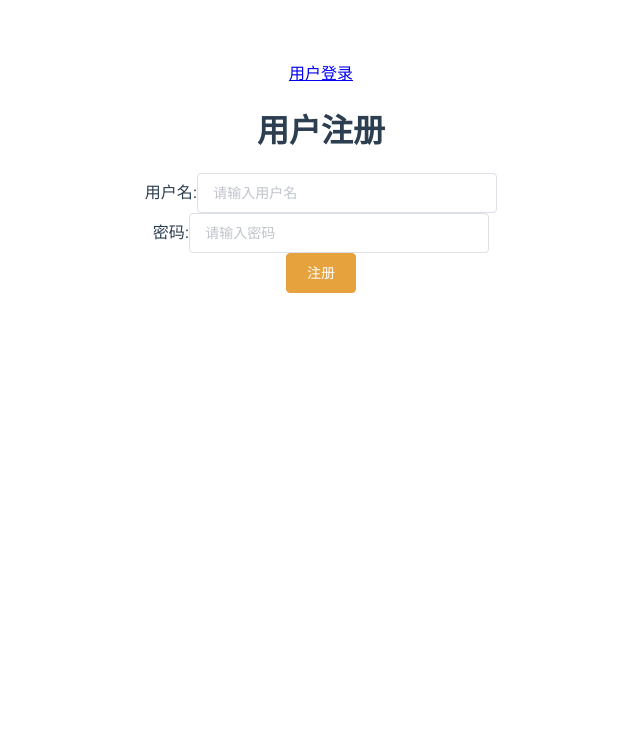
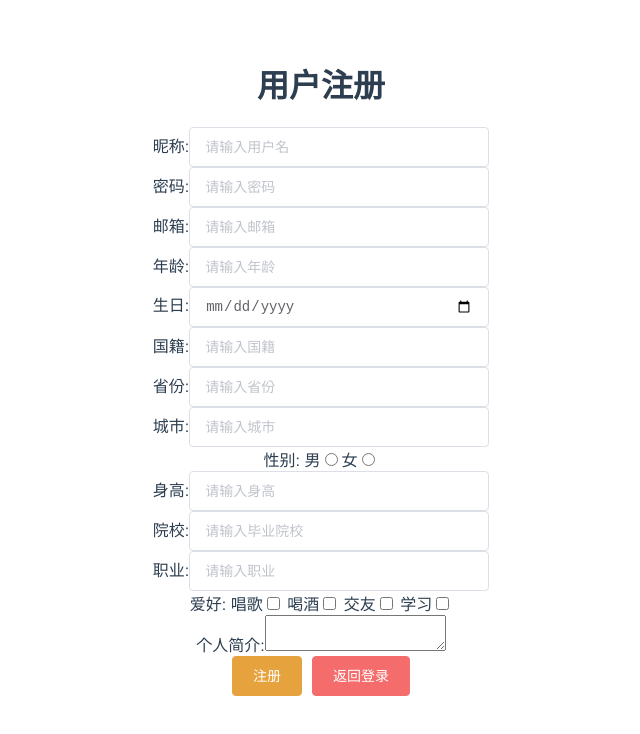
Before and after one commit to Carysuns/demo_vue, a Vue app in the folder apply/: page /#/regist in a window 1280 px wide. Shown: the top 734 px of the page, without its empty margins (319-959 px from the left). Built offline with nearby package versions, Linux system fonts and the light colour scheme.

Commit message:
注册画面修正

```diff
--- a/apply/src/App.vue
+++ b/apply/src/App.vue
@@ -1,14 +1,14 @@
 <template>
   <div id="app">
     <!-- <img src="./assets/logo.png"> -->
-    <router-link to="/login">用户登录</router-link>
+    <router-link to="/login"></router-link>
     <router-view></router-view>
   </div>
 </template>
 
 <script>
 export default {
-  name: 'App'
+  name: 'App',
 }
 </script>
 
--- a/apply/src/views/Login.vue
+++ b/apply/src/views/Login.vue
@@ -1,5 +1,6 @@
 <template>
-  <div id="maindiv">
+  <div>
+    <h1>用户登录</h1>
     <el-input class="inputtext" v-model="input" maxlength="11" placeholder="请输入用户名"></el-input><br>
     <el-input class="inputtext" placeholder="请输入密码" maxlength="16" v-model="password" show-password></el-input>
     <el-row id="button1">
--- a/apply/src/views/Regist.vue
+++ b/apply/src/views/Regist.vue
@@ -1,10 +1,29 @@
 <template>
     <div>
         <h1>用户注册</h1>
-        用户名:<el-input v-model="input" maxlength="11" placeholder="请输入用户名" style="width:300px"></el-input><br>
-        密码:<el-input v-model="input" maxlength="11" style="width:300px" placeholder="请输入密码"></el-input><br>
+        <form>
+            <label>昵称:</label><el-input v-model="username" maxlength="11" placeholder="请输入用户名" style="width:300px"></el-input><br>
+            <label>密码:</label><el-input v-model="password" maxlength="11" style="width:300px" placeholder="请输入密码"></el-input><br>
+            <label>邮箱:</label><el-input v-model="email" maxlength="20" style="width:300px" placeholder="请输入邮箱"></el-input><br>
+            <label>年龄:</label><el-input type="number" v-model="age" maxlength="20" style="width:300px" placeholder="请输入年龄"></el-input><br>
+            <label>生日:</label><el-input type="date" v-model="birthday" maxlength="20" style="width:300px"></el-input><br>
+            <label>国籍:</label><el-input v-model="country" maxlength="20" style="width:300px" placeholder="请输入国籍"></el-input><br>
+            <label>省份:</label><el-input v-model="province" maxlength="20" style="width:300px" placeholder="请输入省份"></el-input><br>
+            <label>城市:</label><el-input v-model="city" maxlength="20" style="width:300px" placeholder="请输入城市"></el-input><br>
+            <label>性别: </label>男<input type="radio" v-model="sex" name="sex" value="male">女<input type="radio" v-model="sex" name="sex" value="female"><br>
+            <label>身高:</label><el-input v-model="height" maxlength="20" style="width:300px" placeholder="请输入身高"></el-input><br>
+            <label>院校:</label><el-input v-model="collage" maxlength="30" style="width:300px" placeholder="请输入毕业院校"></el-input><br>
+            <label>职业:</label><el-input v-model="
+            occupation" maxlength="20" style="width:300px" placeholder="请输入职业"></el-input><br>
+            <label>爱好: </label>唱歌<input type="checkbox" v-model="hobby" value="music">
+                                喝酒<input type="checkbox" v-model="hobby" value="peer">
+                                交友<input type="checkbox" v-model="hobby" value="friends">
+                                学习<input type="checkbox" v-model="hobby" value="study"><br>
+            <label>个人简介:</label><textarea></textarea><br>
+            <el-button type="warning" @click="regist">注册</el-button>
+            <el-button type="danger" @click="goLogin">返回登录</el-button>
+        </form>
 
-        <el-button type="warning" @click="regist">注册</el-button>
     </div>
 </template>
 <script>
@@ -12,6 +31,19 @@ export default {
 
     data() {
         return {
+            username: '',
+            password: '',
+            email: '',
+            age: '',
+            birthday: '',
+            country: '',
+            province: '',
+            city: '',
+            sex: '',
+            height: '',
+            collage: '',
+            occupation: '',
+            hobby: [],
             user: {}
         }
     },
@@ -21,6 +53,11 @@ export default {
         regist() {
 
             alert("good");
+        },
+
+        goLogin() {
+
+            window.location.href="http://localhost:8090/#/login";
         }
     }
 }
```
